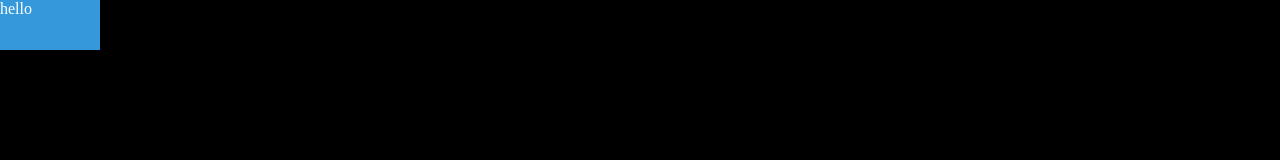
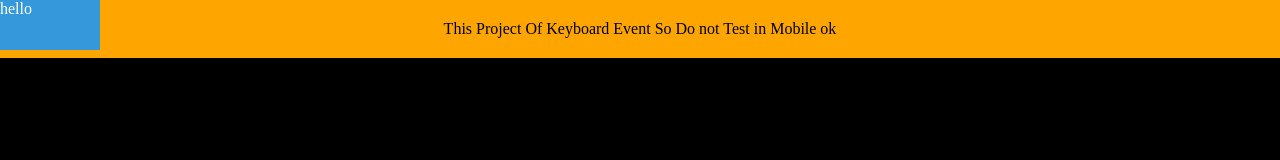
Before and after one commit to Ayushstockmarket/Project_06, a plain HTML site: page index.html in a window 1280 px wide. Drawn offline with Linux system fonts and the light colour scheme.

Commit message:
Update index.html

```diff
--- a/index.html
+++ b/index.html
@@ -8,6 +8,7 @@
     <script src="script.js" defer></script>
 </head>
 <body>
+        <p>This Project Of Keyboard Event So Do not Test in Mobile ok</p>
     <div class="box_event remove">hello</div>
 </body>
 </html>
```
